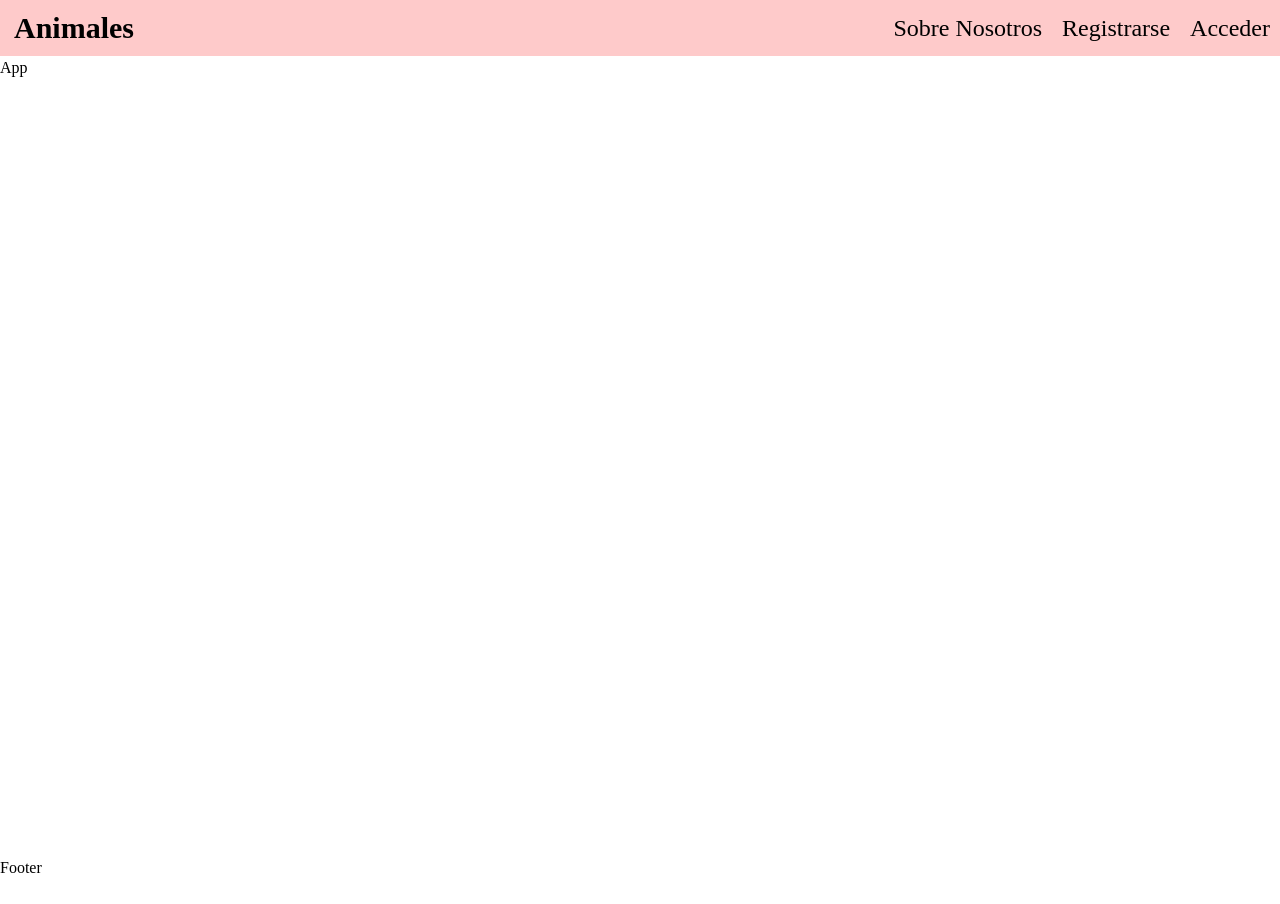
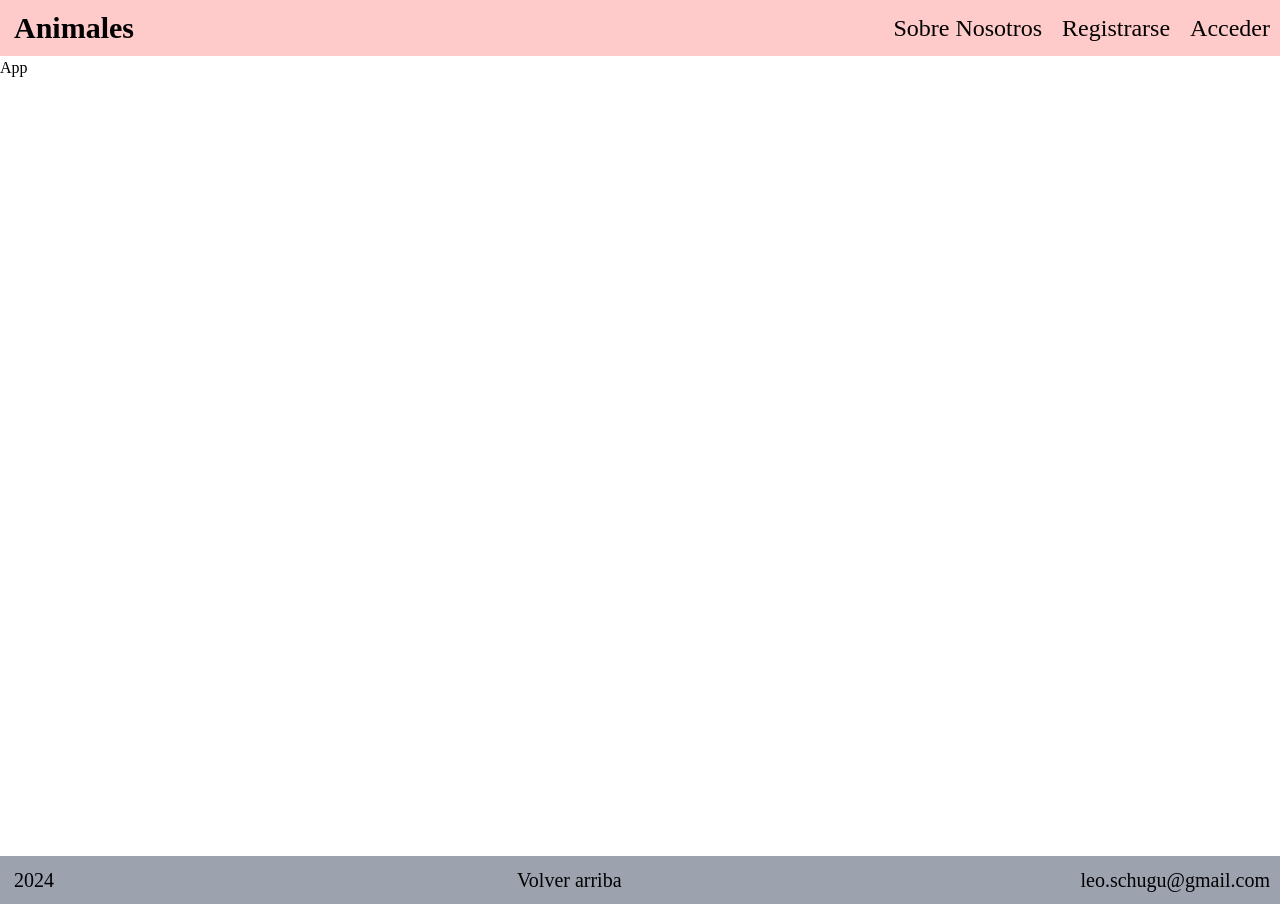
Before and after one commit to Schugu/AnimalsPage, a React (Vite) app: page / in a window 1280 px wide. Before the commit the page ends 880 px from the top, so only its background shows below. Built offline with nearby package versions, Linux system fonts and the light colour scheme; a web font is replaced by a local one.

Commit message:
Add: Footer

```diff
--- a/src/components/footer/Footer.tsx
+++ b/src/components/footer/Footer.tsx
@@ -1,8 +1,23 @@
-
+import LinkSection from "../LinkSection.tsx";
 export default function Footer() {
   return (
-    <article>
-      Footer
-    </article>
+    <footer className="flex flex-wrap justify-between items-center p-2.5 gap-2
+    bg-gray-400 text-xl">
+
+
+      <div className="flex flex-wrap gap-1 justify-center items-center">
+        <span className="icon-[ic--baseline-copyright]" />
+        <p>2024</p>
+      </div>
+
+      <LinkSection
+        linkTo="#header"
+        icono="icon-[ic--baseline-arrow-upward]"
+        label="Volver arriba"
+      />
+
+      <p className="">leo.schugu@gmail.com</p>
+
+    </footer>
   )
 }
```
